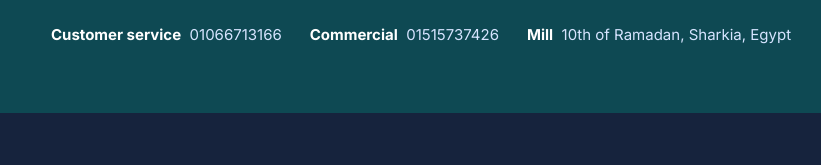
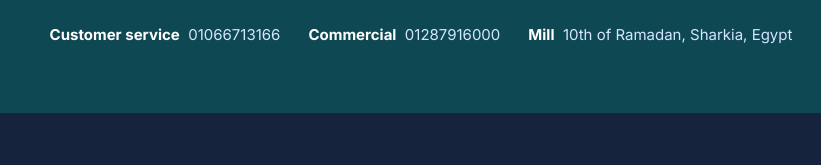
Before and after one commit to gergis095-code/Elshams, a plain HTML site: page textile-printing-egypt/index.html in a window 1280 px wide. Shown: the part 4746-4911 px from the top of the page, 219-1040 px from the left. Drawn offline with Linux system fonts and the light colour scheme.

Commit message:
Update commercial manager phone number to 01287916000

```diff
--- a/textile-printing-egypt/index.html
+++ b/textile-printing-egypt/index.html
@@ -262,7 +262,7 @@
   <a href="/#contact" class="btn btn-primary">Request a quote</a>
   <div class="contact-lines">
     <span><strong>Customer service</strong> &nbsp;01066713166</span>
-    <span><strong>Commercial</strong> &nbsp;01515737426</span>
+    <span><strong>Commercial</strong> &nbsp;01287916000</span>
     <span><strong>Mill</strong> &nbsp;10th of Ramadan, Sharkia, Egypt</span>
   </div>
 </div></section>
```
